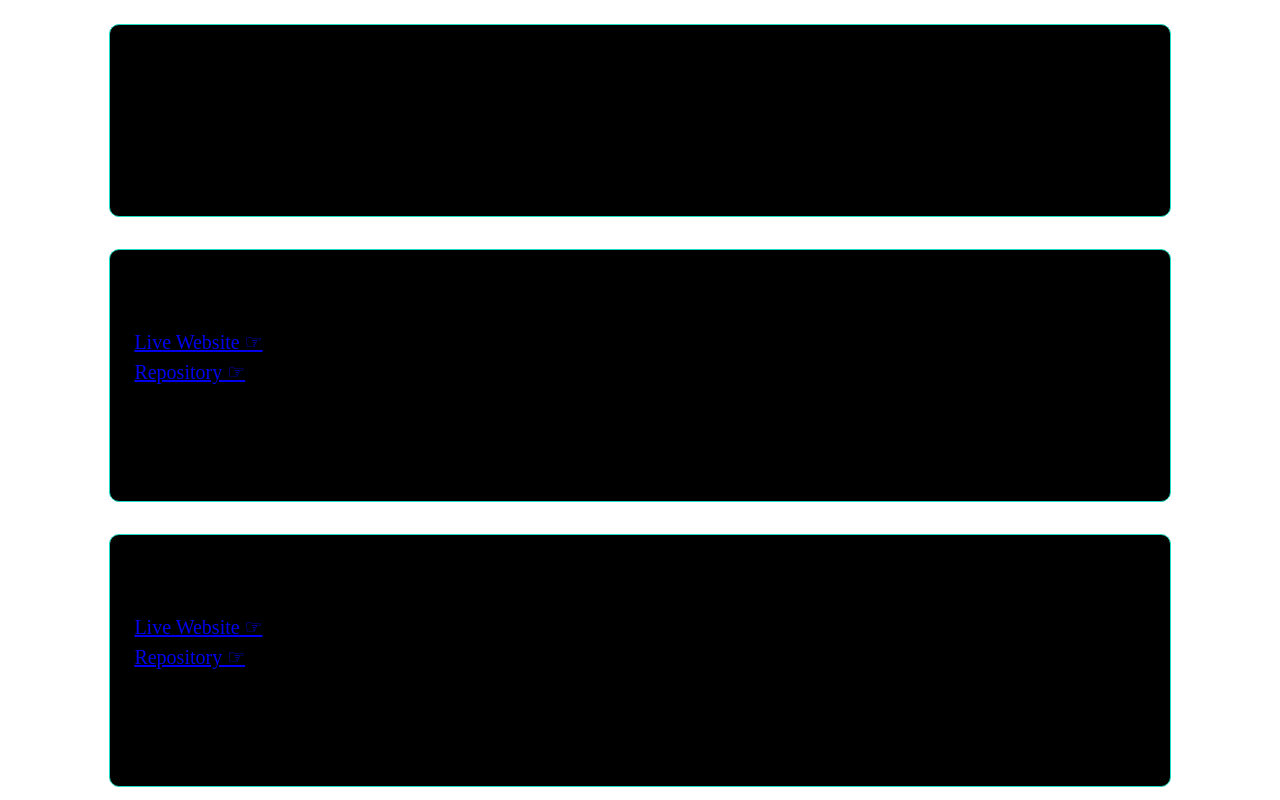
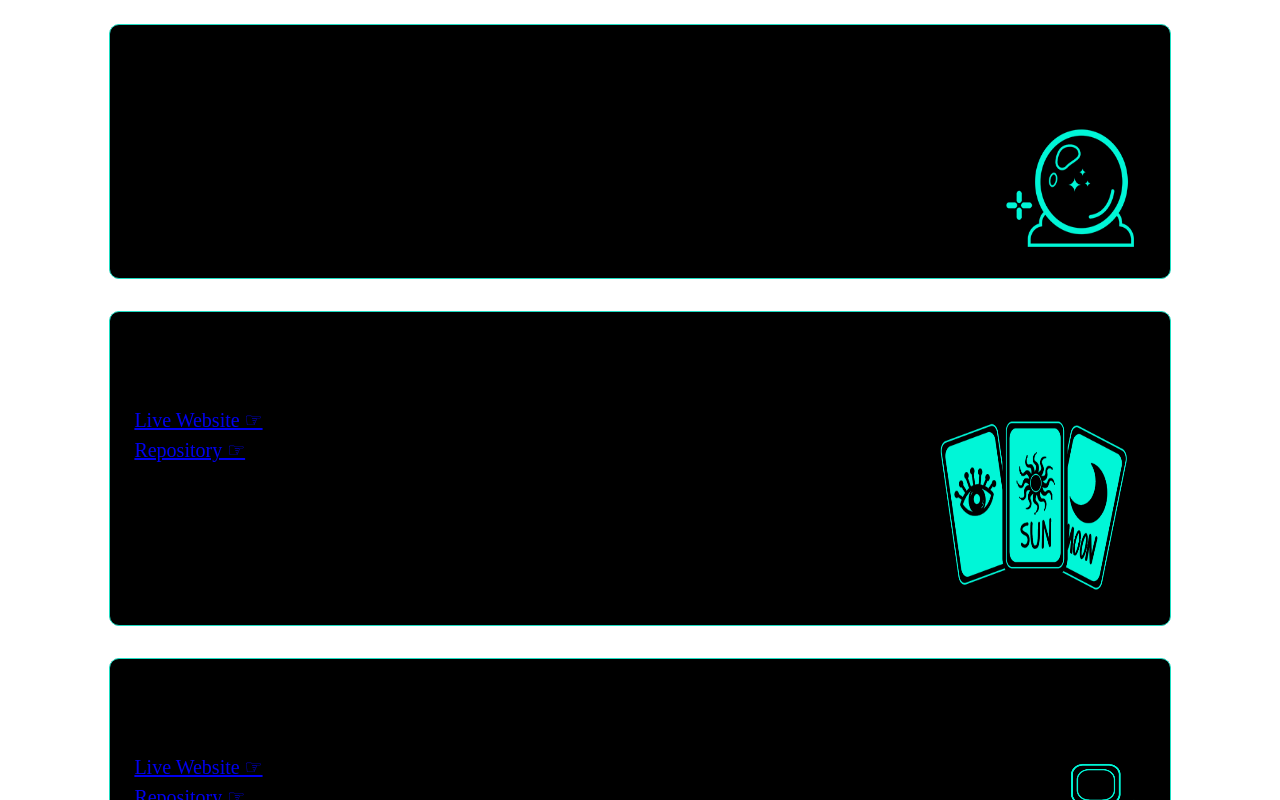
Before and after one commit to alia-peterson/my-portfolio, a Next.js app: page /Projects in a window 1280 px wide. Shown: the top 800 px of the page. Built offline with nearby package versions, Linux system fonts and the light colour scheme.

Commit message:
Add card styling and update project component

```diff
--- a/components/Card.js
+++ b/components/Card.js
@@ -1,23 +1,28 @@
 import Image from 'next/image'
 import styles from '../styles/Project.module.scss'
 
-export default function Card({ title, type, timeframe, description, technologies, deployed, repository }) {
+export default function Card({ title, type, timeframe, description, technologies, deployed, repository, image }) {
   const techs = technologies.join(', ')
 
   return (
     <article className={styles.card}>
 
-      <h3>{title}</h3>
+      <h2>{title}</h2>
       <div className={styles.body}>
 
         <div className={styles.text}>
           <div>
-            {deployed && <p><a href={deployed} target='_blank'>Live Website ☞</a></p>}
-            {repository && <p><a href={repository} target='_blank'>Repository ☞</a></p>}
+            <div className={styles.link}>
+              {deployed && <p><a href={deployed} target='_blank'>Live Website ☞</a></p>}
+              {repository && <p><a href={repository} target='_blank'>Repository ☞</a></p>}
+            </div>
             <p><span>Team Type:</span> {type}</p>
             <p><span>Timeframe:</span> {timeframe}</p>
             <p><span>Technologies Used:</span> {techs}</p>
+            <p><span>Description:</span> {description}</p>
           </div>
+
+          <Image src={image.src} height={image.height} width={image.width} />
         </div>
 
       </div>
--- a/data/projects.js
+++ b/data/projects.js
@@ -6,7 +6,12 @@ const projects = [
     description: '',
     technologies: ['React.js', 'Next.js', 'HTML', 'SCSS', 'Javascript'],
     deployed: '',
-    repository: ''
+    repository: '',
+    image: {
+      src: '/images/crystal ball.png',
+      height: 120,
+      width: 150
+    }
   },
   {
     title: 'Flashcards',
@@ -15,7 +20,12 @@ const projects = [
     description: '',
     technologies: ['React.js', 'HTML', 'CSS', 'Javascript'],
     deployed: 'https://interview-prep-turing.vercel.app/',
-    repository: 'https://github.com/alia-peterson/interview-prep'
+    repository: 'https://github.com/alia-peterson/interview-prep',
+    image: {
+      src: '/images/cards.png',
+      height: 100,
+      width: 220
+    }
   },
   {
     title: 'Trivia Night',
@@ -24,7 +34,12 @@ const projects = [
     description: '',
     technologies: ['React.js', 'HTML', 'CSS', 'Javascript'],
     deployed: 'https://triviology.herokuapp.com/',
-    repository: 'https://github.com/alia-peterson/trivia-night'
+    repository: 'https://github.com/alia-peterson/trivia-night',
+    image: {
+      src: '/images/potion bottle.png',
+      height: 200,
+      width: 100
+    }
   },
   {
     title: 'ActivAir',
@@ -33,7 +48,12 @@ const projects = [
     description: '',
     technologies: ['Vue.js', 'HTML', 'CSS', 'Javascript'],
     deployed: 'https://activ-air-alia-peterson.vercel.app/',
-    repository: 'https://github.com/alia-peterson/ActivAir'
+    repository: 'https://github.com/alia-peterson/ActivAir',
+    image: {
+      src: '/images/leaves.png',
+      height: 100,
+      width: 180
+    }
   },
   {
     title: 'Rancid Tomatillos',
@@ -42,7 +62,12 @@ const projects = [
     description: '',
     technologies: ['React.js', 'HTML', 'CSS', 'Javascript'],
     deployed: 'https://rancid-tomatillos-khap.herokuapp.com/',
-    repository: 'https://github.com/alia-peterson/rancid-tomatillos'
+    repository: 'https://github.com/alia-peterson/rancid-tomatillos',
+    image: {
+      src: '/images/gems.png',
+      height: 100,
+      width: 180
+    }
   }
 ]
 
--- a/pages/Projects.js
+++ b/pages/Projects.js
@@ -17,6 +17,7 @@ export default function Projects() {
         technologies={project.technologies}
         deployed={project.deployed}
         repository={project.repository}
+        image={project.image}
       />
     )
   })
--- a/styles/Contact.module.scss
+++ b/styles/Contact.module.scss
@@ -2,7 +2,12 @@
 
 .tarot {
   @include card-preset;
+  border: 2px solid $color-detail;
+  justify-content: space-between;
+  outline: double $color-detail;
+  outline-offset: -15px;
   transition: 1s all;
+  width: 260px;
 
   p {
     font-size: 1.25rem;
--- a/styles/Home.module.scss
+++ b/styles/Home.module.scss
@@ -36,8 +36,8 @@
   grid-template-columns: 1fr 1fr;
   width: 80%;
 
-  h3 {
-    text-decoration: underline;
+  h2 {
+    @include h2;
   }
 }
 
--- a/styles/Project.module.scss
+++ b/styles/Project.module.scss
@@ -15,10 +15,8 @@
   min-height: 0;
   width: 80%;
 
-  h3 {
-    margin: 0 0 1rem 0;
-    font-size: 2rem;
-    text-transform: uppercase;
+  h2 {
+    @include h2;
   }
 
   p {
@@ -50,3 +48,7 @@
   padding-right: 2rem;
   width: 100%;
 }
+
+.link {
+  margin-bottom: 1rem;
+}
--- a/styles/_variables.scss
+++ b/styles/_variables.scss
@@ -24,3 +24,9 @@ $color-active: #22AE9B;
   background-color: black;
   color: $color-detail;
 }
+
+@mixin h2 {
+  margin: 1rem 0;
+  font-size: 2rem;
+  text-transform: uppercase;
+}
```
Also changed, not shown: pages/Contact.js (+10 -4 lines), pages/index.js (+6 -3 lines).
